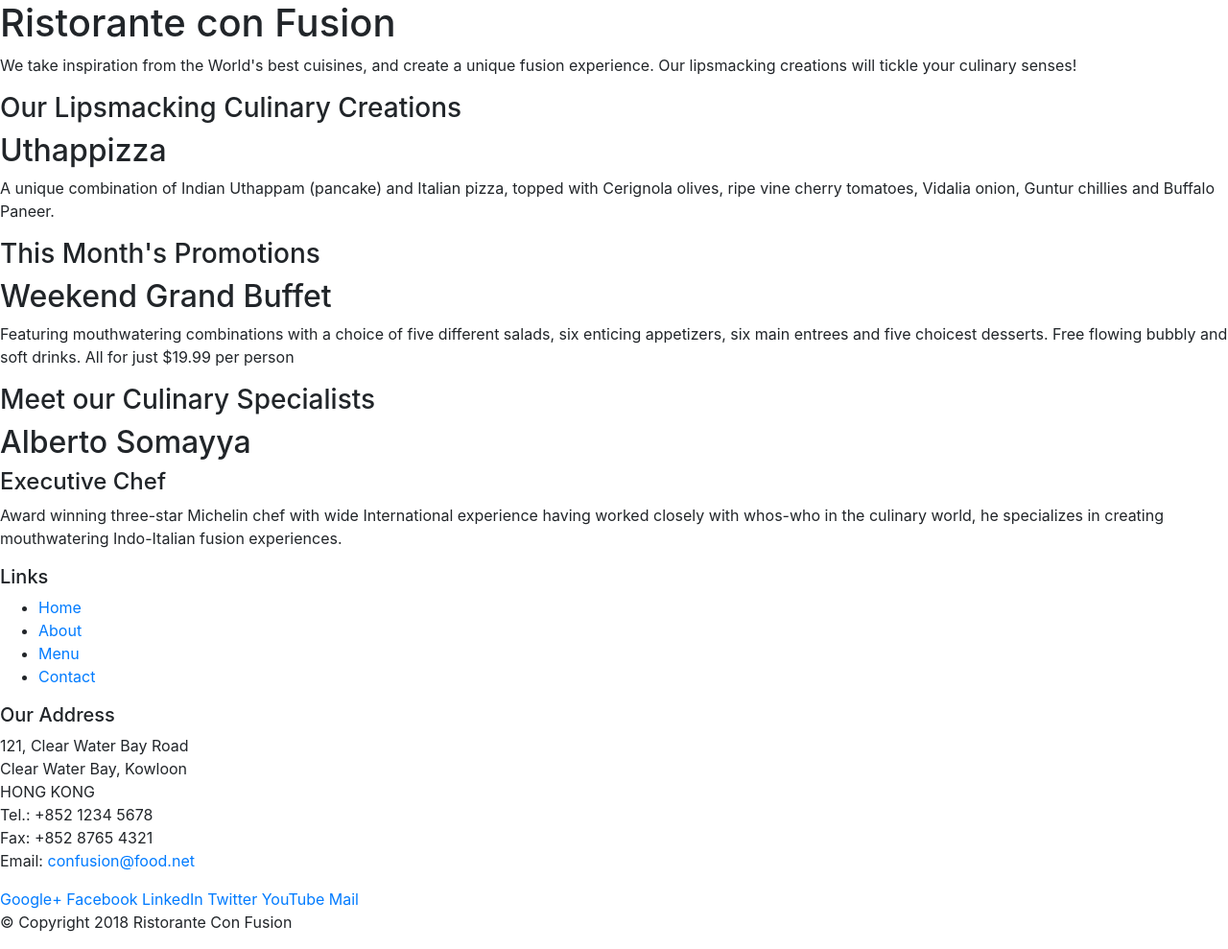
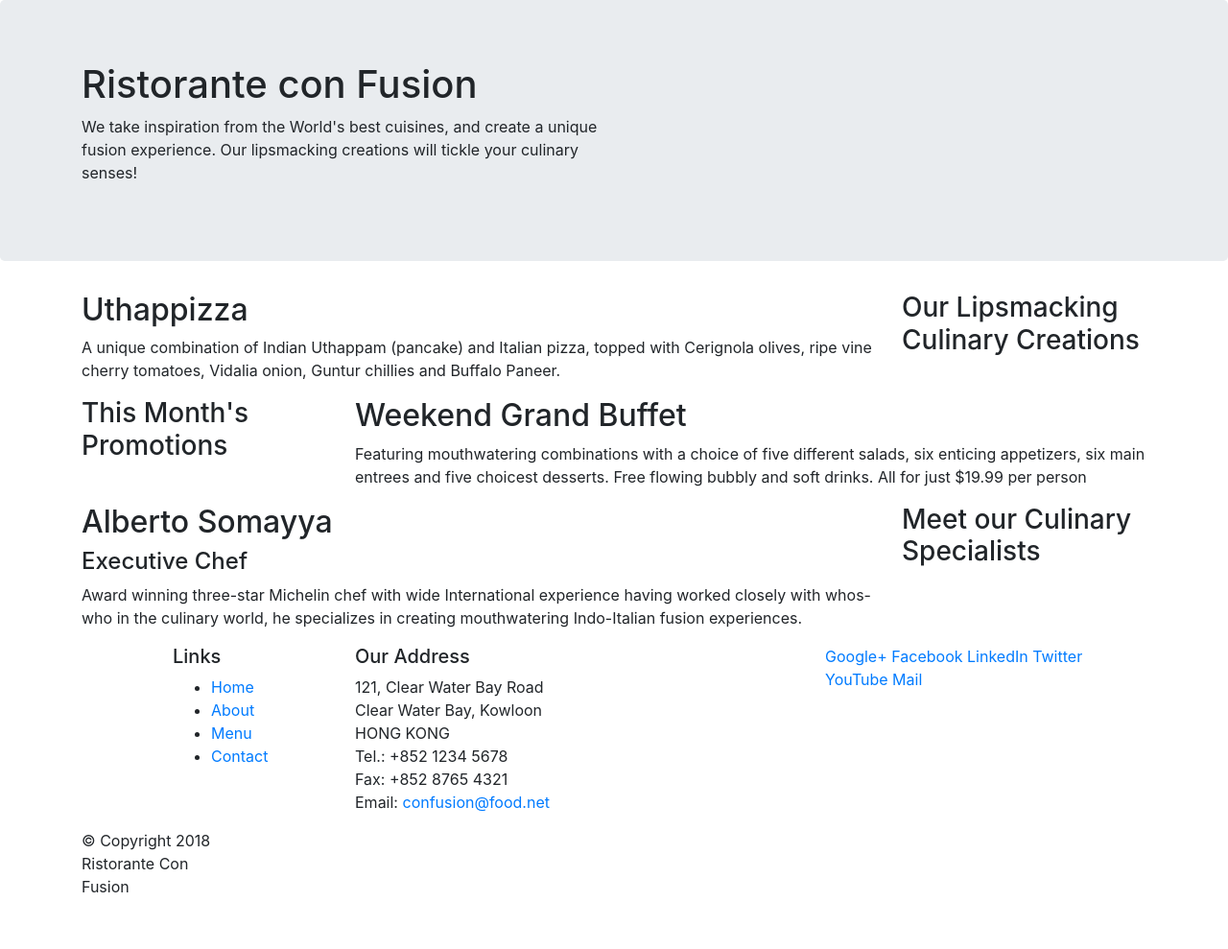
Before and after one commit to OldBank/conFusion, a website: page index.html in a window 1280 px wide. Shown: the whole page at 96% size. After the commit the page ends 952 px from the top, so only its background shows below. Drawn offline with nearby package versions, Linux system fonts and the light colour scheme.

Commit message:
Bootsrap Grid Part 1

```diff
--- a/index.html
+++ b/index.html
@@ -15,46 +15,46 @@
 
 <body>
 
-    <header>
-        <div>
-            <div>
-                <div>
+    <header class="jumbotron">
+        <div class="container">
+            <div class="row">
+                <div class="col-12 col-sm-6">
                     <h1>Ristorante con Fusion</h1>
                     <p>We take inspiration from the World's best cuisines, and create a unique fusion experience. Our lipsmacking creations will tickle your culinary senses!</p>
                 </div>
-                <div>
+                <div class="col-12 col-sm">
                 </div>
             </div>
         </div>
     </header>
 
-    <div>
-        <div>
-            <div>
+    <div class="container">
+        <div class="row">
+            <div class="col-12 col-sm-4 order-sm-last col-md-3">
                 <h3>Our Lipsmacking Culinary Creations</h3>
             </div>
-            <div>
+            <div class="col  col-sm order-sm-first col-md">
                 <h2>Uthappizza</h2>
                 <p>A unique combination of Indian Uthappam (pancake) and Italian pizza, topped with Cerignola olives, ripe vine cherry tomatoes, Vidalia onion, Guntur chillies and Buffalo Paneer.</p>
             </div>
         </div>
 
 
-        <div>
-            <div>
+        <div class="row">
+            <div class="col-12  col-sm-4 col-md-3">
                 <h3>This Month's Promotions</h3>
             </div>
-            <div>
+            <div class="col col-sm col-md">
                 <h2>Weekend Grand Buffet</h2>
                 <p>Featuring mouthwatering combinations with a choice of five different salads, six enticing appetizers, six main entrees and five choicest desserts. Free flowing bubbly and soft drinks. All for just $19.99 per person </p>
             </div>
         </div>
 
-        <div>
-            <div>
+        <div class="row">
+            <div class="col-12 col-sm-4 order-sm-last col-md-3">
                 <h3>Meet our Culinary Specialists</h3>
             </div>
-            <div>
+            <div class="col col-sm order-sm-first col-md">
                 <h2>Alberto Somayya</h2>
                 <h4>Executive Chef</h4>
                 <p>Award winning three-star Michelin chef with wide International experience having worked closely with whos-who in the culinary world, he specializes in creating mouthwatering Indo-Italian fusion experiences. </p>
@@ -63,9 +63,9 @@
     </div>
 
     <footer>
-        <div>
-            <div>
-                <div>
+        <div class="container">
+            <div class="row">
+                <div class="col-4  offset-1 col-sm-2">
                     <h5>Links</h5>
                     <ul>
                         <li><a href="#">Home</a></li>
@@ -74,7 +74,7 @@
                         <li><a href="#">Contact</a></li>
                     </ul>
                 </div>
-                <div>
+                <div class="col-7 col-sm-5">
                     <h5>Our Address</h5>
                     <address>
 		              121, Clear Water Bay Road<br>
@@ -85,8 +85,8 @@
 		              Email: <a href="mailto:confusion@food.net">confusion@food.net</a>
 		           </address>
                 </div>
-                <div>
-                    <div>
+                <div class="col-12 col-sm-4">
+                    <div class="col-auto">
                         <a href="http://google.com/+">Google+</a>
                         <a href="http://www.facebook.com/profile.php?id=">Facebook</a>
                         <a href="http://www.linkedin.com/in/">LinkedIn</a>
@@ -96,8 +96,8 @@
                     </div>
                 </div>
            </div>
-           <div>
-                <div>
+           <div class="row">
+                <div class="col-4 col-sm-2">
                     <p>© Copyright 2018 Ristorante Con Fusion</p>
                 </div>
            </div>
```
